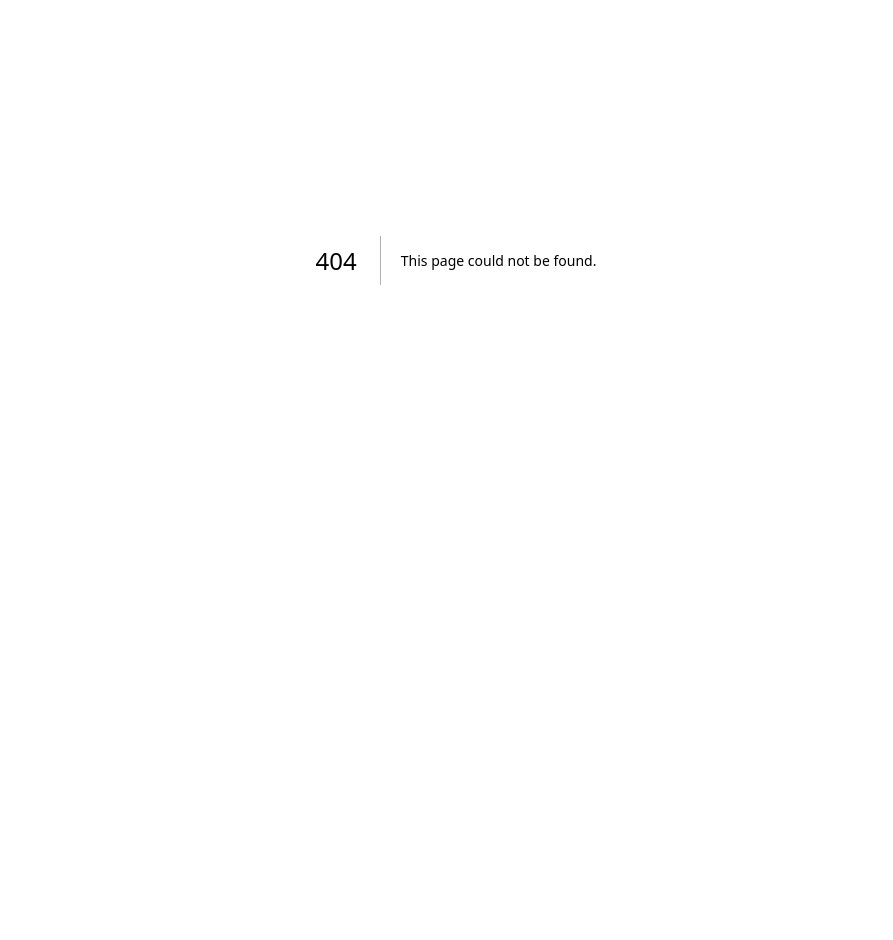
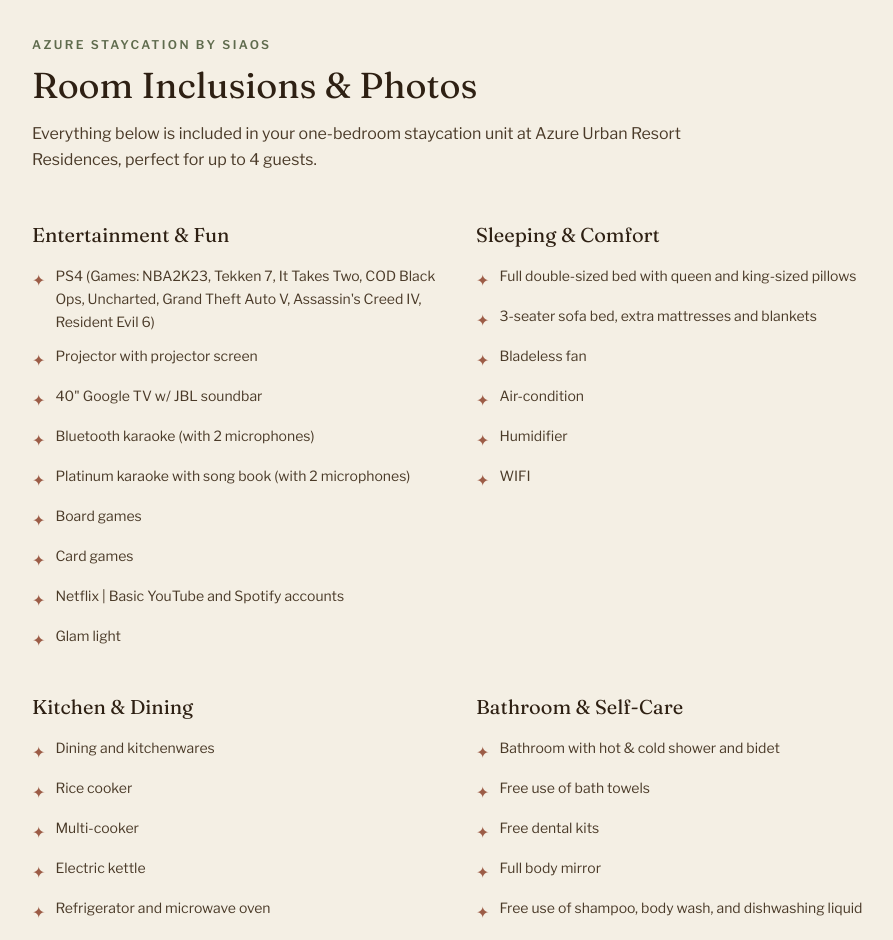
Before and after one commit to azurestaycationbysiaos/siaos1525, a Next.js app: page /inclusions in a window 1280 px wide. Before the commit this address had no page. Shown: the part 140-1080 px from the top of the page, without its empty margins (184-1077 px from the left). Before the commit the page ends 800 px from the top, so only its background shows below. Built offline with nearby package versions, Linux system fonts and the light colour scheme.

Commit message:
Azure Staycation by Siaos - Santorini

```diff
--- /dev/null
+++ b/app/inclusions/page.tsx
@@ -0,0 +1,141 @@
+import Image from "next/image";
+import Header from "../components/Header";
+import Footer from "../components/Footer";
+
+export const metadata = {
+  title: "Room Inclusions & Photos — Azure Staycation by Siaos",
+  description:
+    "Everything included in your stay at Azure Staycation by Siaos — entertainment, sleeping essentials, kitchen and dining, bathroom amenities, and more.",
+};
+
+const INCLUSION_GROUPS = [
+  {
+    title: "Entertainment & Fun",
+    items: [
+      "PS4 (Games: NBA2K23, Tekken 7, It Takes Two, COD Black Ops, Uncharted, Grand Theft Auto V, Assassin's Creed IV, Resident Evil 6)",
+      "Projector with projector screen",
+      "40\" Google TV w/ JBL soundbar",
+      "Bluetooth karaoke (with 2 microphones)",
+      "Platinum karaoke with song book (with 2 microphones)",
+      "Board games",
+      "Card games",
+      "Netflix | Basic YouTube and Spotify accounts",
+      "Glam light",
+    ],
+  },
+  {
+    title: "Sleeping & Comfort",
+    items: [
+      "Full double-sized bed with queen and king-sized pillows",
+      "3-seater sofa bed, extra mattresses and blankets",
+      "Bladeless fan",
+      "Air-condition",
+      "Humidifier",
+      "WIFI",
+    ],
+  },
+  {
+    title: "Kitchen & Dining",
+    items: [
+      "Dining and kitchenwares",
+      "Rice cooker",
+      "Multi-cooker",
+      "Electric kettle",
+      "Refrigerator and microwave oven",
+      "Circular induction cooker",
+    ],
+  },
+  {
+    title: "Bathroom & Self-Care",
+    items: [
+      "Bathroom with hot & cold shower and bidet",
+      "Free use of bath towels",
+      "Free dental kits",
+      "Full body mirror",
+      "Free use of shampoo, body wash, and dishwashing liquid",
+      "Free use of blower and hair iron",
+      "Free use of indoor slippers",
+    ],
+  },
+  {
+    title: "Other Essentials",
+    items: [
+      "Basic condiments available (varies depending on availability)",
+      "Emergency Kit | Emergency light",
+    ],
+  },
+];
+
+const GALLERY = [
+  { img: "/images/unit-bedroom.jpg", label: "One-bedroom staycation unit" },
+  { img: "/images/amenity-entertainment.jpg", label: "Entertainment area — PS4, karaoke, card and board games" },
+  { img: "/images/amenity-dining.jpg", label: "Dining area with complete dining wares" },
+  { img: "/images/amenity-kitchen.jpg", label: "Kitchen area with home-like convenience" },
+  { img: "/images/amenity-projector.jpg", label: "Projector and portable karaoke" },
+  { img: "/images/amenity-karaoke.jpg", label: "Platinum karaoke with 2 microphones" },
+  { img: "/images/amenity-netflix.jpg", label: "Netflix and Disney+ access" },
+  { img: "/images/amenity-ps4console.jpg", label: "PS4 console for entertainment" },
+  { img: "/images/amenity-ps4games.jpg", label: "PS4 games for kids and kids at heart" },
+  { img: "/images/amenity-cards.jpg", label: "Card and board games" },
+  { img: "/images/sunset-1.jpg", label: "Pink and purple skies" },
+  { img: "/images/sunset-2.jpg", label: "See planes taking off" },
+];
+
+export default function InclusionsPage() {
+  return (
+    <div className="flex flex-col">
+      <Header />
+      <article className="mx-auto max-w-4xl px-6 pt-16 pb-24">
+        <p className="uppercase tracking-[0.2em] text-xs font-semibold text-sage-deep mb-3">
+          Azure Staycation by Siaos
+        </p>
+        <h1 className="font-display text-4xl text-ink mb-4">Room Inclusions &amp; Photos</h1>
+        <p className="text-ink-soft leading-relaxed mb-12 max-w-2xl">
+          Everything below is included in your one-bedroom staycation unit at
+          Azure Urban Resort Residences, perfect for up to 4 guests.
+        </p>
+
+        <div className="grid sm:grid-cols-2 gap-x-10 gap-y-10 mb-20">
+          {INCLUSION_GROUPS.map((group) => (
+            <div key={group.title}>
+              <h2 className="font-display text-xl text-ink mb-4">{group.title}</h2>
+              <ul className="space-y-3">
+                {group.items.map((item) => (
+                  <li key={item} className="flex gap-2.5">
+                    <span className="text-clay-deep mt-1 shrink-0" aria-hidden="true">✦</span>
+                    <p className="text-ink-soft text-sm leading-relaxed">{item}</p>
+                  </li>
+                ))}
+              </ul>
+            </div>
+          ))}
+        </div>
+
+        <h2 className="font-display text-2xl text-ink mb-6">Other Photos</h2>
+        <div className="grid grid-cols-2 md:grid-cols-3 gap-5">
+          {GALLERY.map((g) => (
+            <div key={g.img} className="rounded-2xl overflow-hidden border border-ink/10 bg-sand-light">
+              <div className="relative aspect-square">
+                <Image src={g.img} alt={g.label} fill sizes="(max-width: 768px) 50vw, 33vw" className="object-cover" />
+              </div>
+              <p className="p-3 text-xs text-ink-soft leading-snug">{g.label}</p>
+            </div>
+          ))}
+        </div>
+
+        <p className="text-sm text-ink-soft mt-14 pt-6 border-t border-ink/10">
+          Questions about what&rsquo;s included? Contact us at{" "}
+          <a href="mailto:staycationnearme2023@gmail.com" className="text-clay-deep underline">
+            staycationnearme2023@gmail.com
+          </a>{" "}
+          or{" "}
+          <a href="tel:+639209701226" className="text-clay-deep underline">
+            +63 920 970 1226
+          </a>
+          .
+        </p>
+      </article>
+      <Footer />
+    </div>
+  );
+}
--- a/app/page.tsx
+++ b/app/page.tsx
@@ -83,14 +83,12 @@ export default function Home() {
               Surprise your loved one with a relaxing getaway within the metro.
             </p>
             <div className="mt-8 flex flex-wrap gap-4">
-              <a
-                href={CANVA_LINKS.inclusionsAndPhotos}
-                target="_blank"
-                rel="noopener noreferrer"
+              <Link
+                href="/inclusions"
                 className="rounded-full bg-clay-deep text-sand-light px-7 py-3 font-semibold hover:bg-ink transition-colors"
               >
                 Inclusions and other photos
-              </a>
+              </Link>
               <a
                 href={CANVA_LINKS.exclusions}
                 target="_blank"
```
